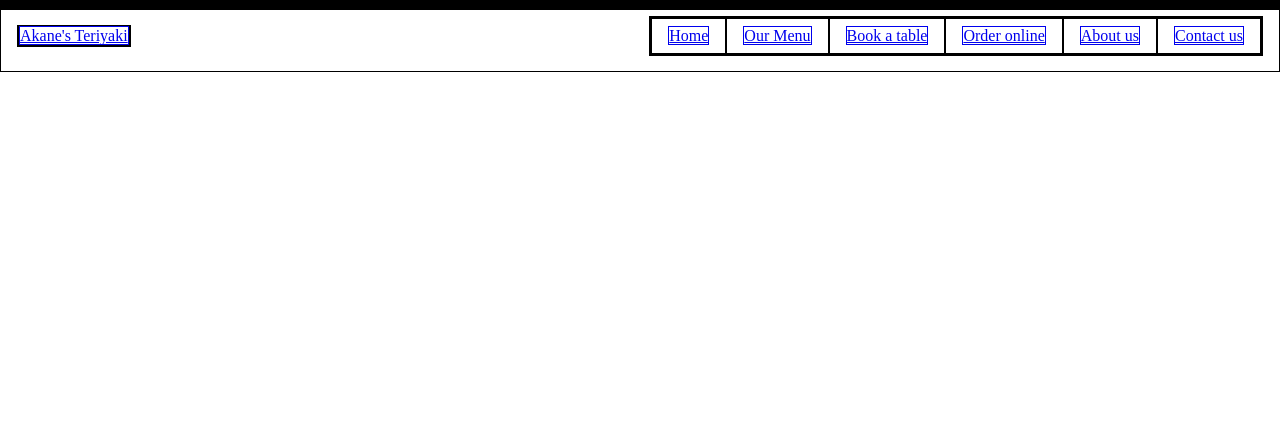
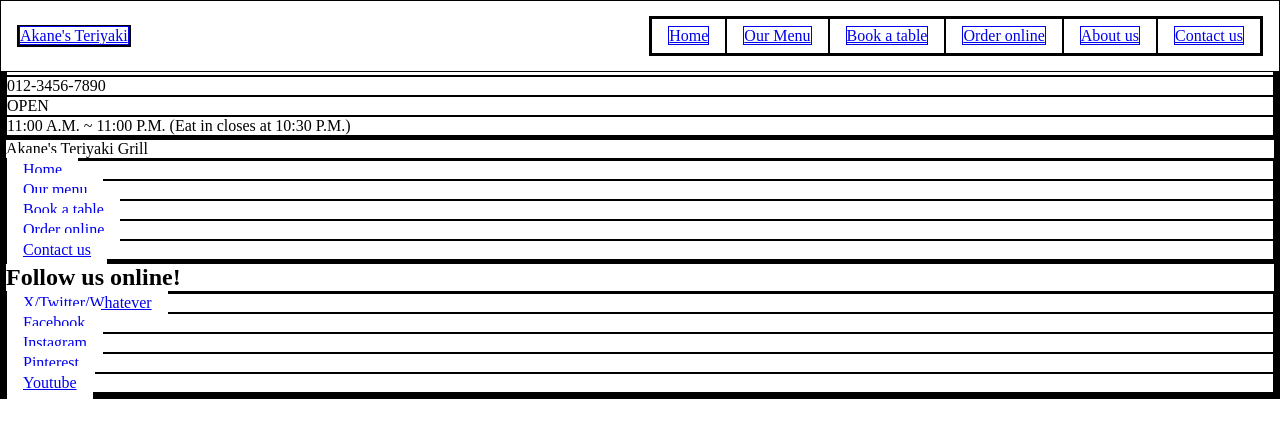
Before and after one commit to jarteaga127/akanes-teriyaki-react, a React (Vite) app: page /our-menu in a window 1280 px wide. Shown: the top 438 px of the page. Built offline with nearby package versions, Linux system fonts and the light colour scheme.

Commit message:
Created footer

```diff
--- a/src/App.tsx
+++ b/src/App.tsx
@@ -10,10 +10,12 @@ function App() {
   return (
     <>
       <Navbar/>
+      <main>
       <Routes>
         <Route path="/" element={<HomePage/>} />
         <Route path="/our-menu" element={<OurMenu/>} />
       </Routes>
+      </main>
       <Footer/>
     </>
   )
--- a/src/components/Footer.tsx
+++ b/src/components/Footer.tsx
@@ -1,7 +1,38 @@
+import { Link } from "react-router-dom";
+
 const Footer = () => {
     return (
         <footer>
-
+             <div className="footer-column">
+               <dl>
+                <dt>Akane's Teriyaki Grill</dt>
+                <dd>〒123-4567 Tokyo, Nerima-ku 1-23-4 Shizuku Building</dd>
+                <dt>TEL:</dt>
+                <dd>012-3456-7890</dd>
+                <dt>OPEN</dt>
+                <dd>11:00 A.M. ~ 11:00 P.M. (Eat in closes at 10:30 P.M.) </dd>
+               </dl>
+            </div>
+            <div className="footer-column">
+                <header>Akane's Teriyaki Grill</header>
+                <ul>
+                    <li><Link to="/" className="link-001">Home</Link></li>
+                    <li><Link to="/" className="link-001">Our menu</Link></li>
+                    <li><Link to="/" className="link-001">Book a table</Link></li>
+                    <li><Link to="/" className="link-001">Order online</Link></li>
+                    <li><Link to="/" className="link-001">Contact us</Link></li>
+                </ul>
+            </div>
+            <div className="footer-column">
+                <h2>Follow us online!</h2>
+                <ul>
+                    <li><Link to="/" className="link-001">X/Twitter/Whatever</Link></li>
+                    <li><Link to="/" className="link-001">Facebook</Link></li>
+                    <li><Link to="/" className="link-001">Instagram</Link></li>
+                    <li><Link to="/" className="link-001">Pinterest</Link></li>
+                    <li><Link to="/" className="link-001">Youtube</Link></li>
+                </ul>
+            </div>
         </footer>
      );
 }
--- a/src/index.css
+++ b/src/index.css
@@ -3,6 +3,7 @@
   padding: 0;
   box-sizing: border-box;
   border: 1px solid;
+  background-color: white;
 }
 
 section {
```
